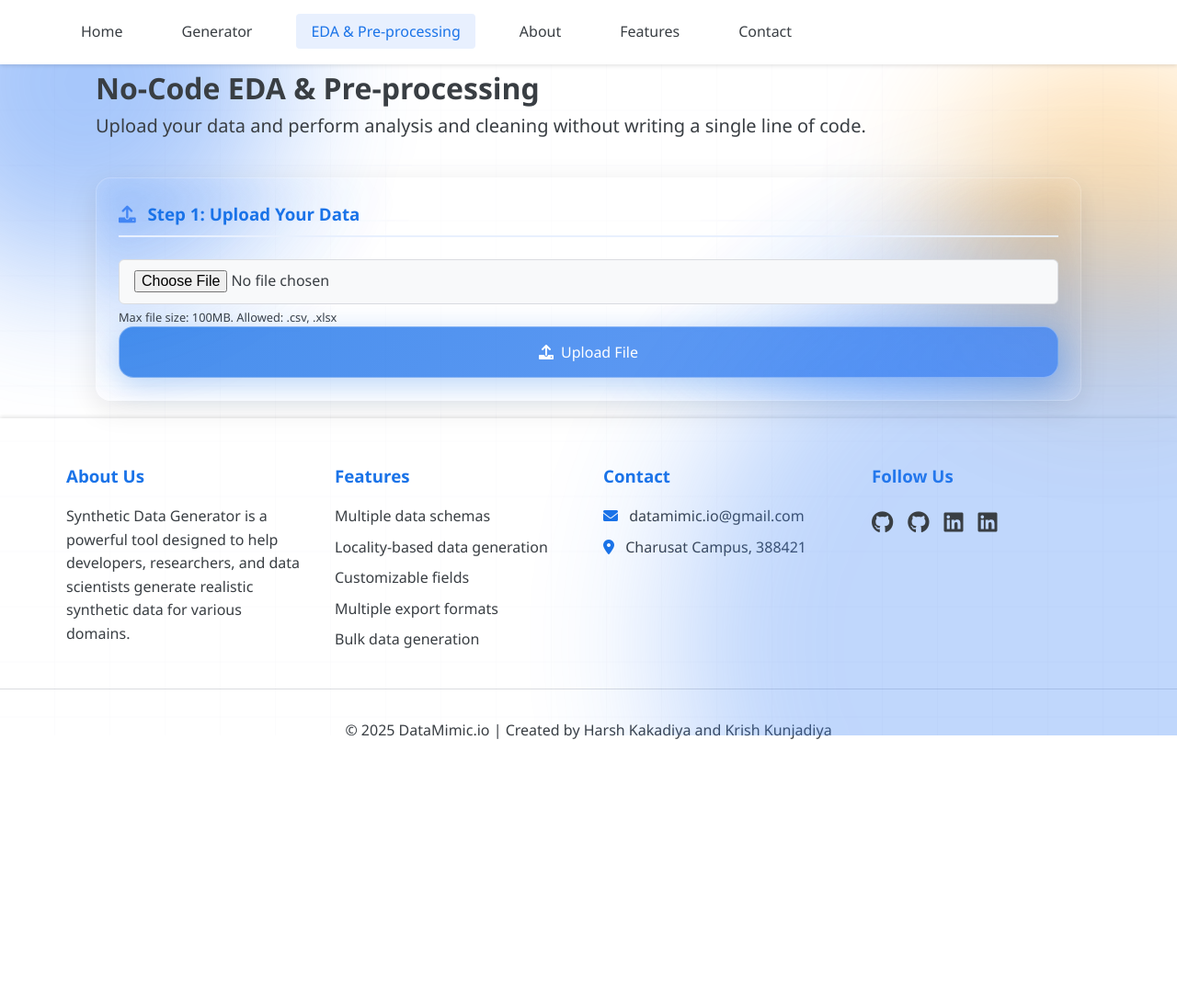
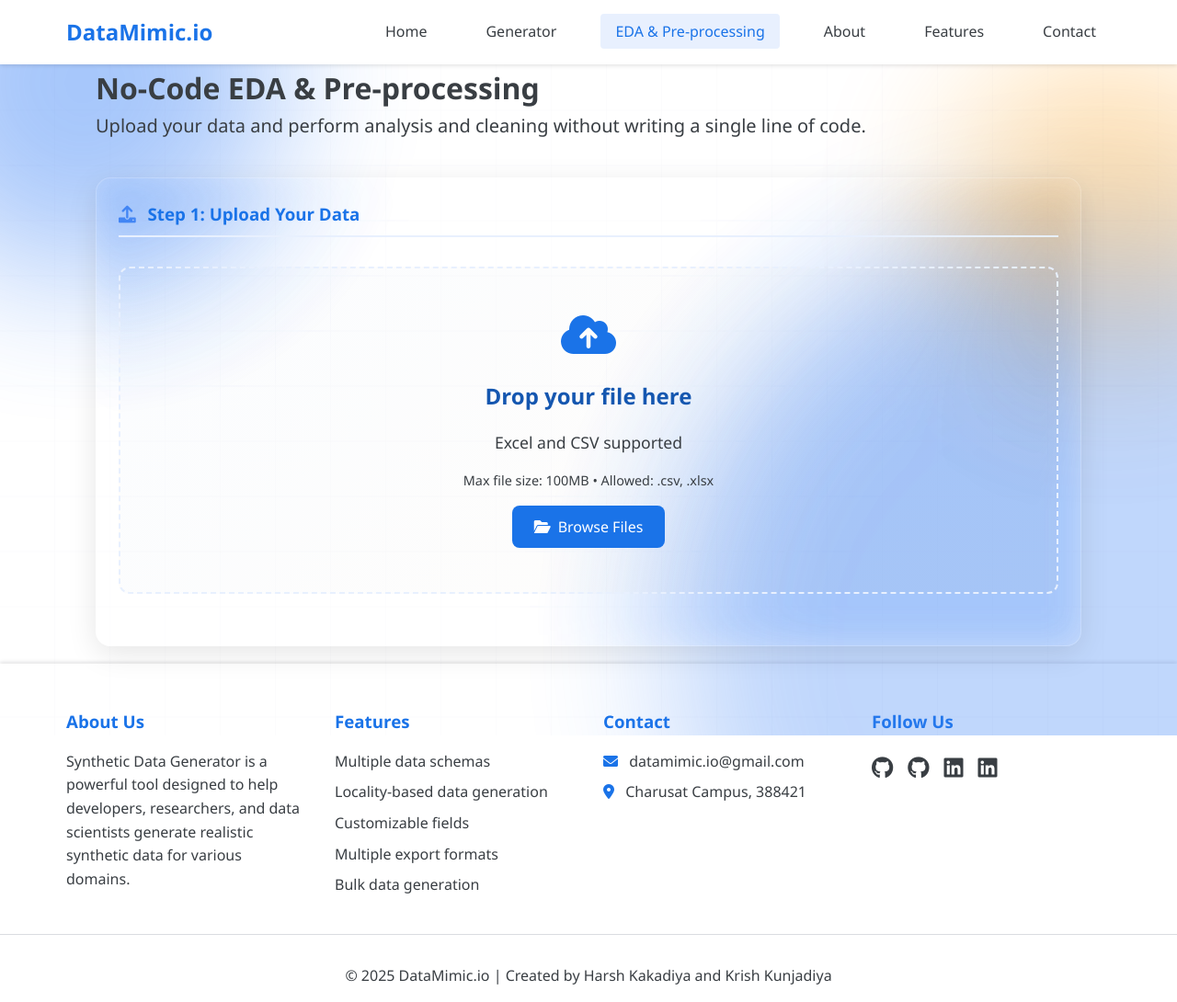
Before and after one commit to harsh-kakadiya1/DataMimic.io-Version2, a Flask app: page /eda in a window 1280 px wide. Shown: the whole page at 92% size. Before the commit the page ends 804 px from the top, so only its background shows below. Run offline with Flask 3, Linux system fonts and the light colour scheme.

Commit message:
some normal chnage

```diff
--- a/static/css/style.css
+++ b/static/css/style.css
@@ -1246,6 +1246,166 @@ select option:disabled {
 }
 
 /* Removed Plotting specific styles */
+
+/* File Upload Styles */
+.file-upload-container {
+    margin: 2rem 0;
+}
+
+.file-drop-zone {
+    border: 2px dashed var(--light-blue);
+    border-radius: 12px;
+    padding: 3rem 2rem;
+    text-align: center;
+    background: linear-gradient(135deg, rgba(26, 115, 232, 0.02) 0%, rgba(255, 152, 0, 0.02) 100%);
+    transition: all 0.3s ease;
+    position: relative;
+    min-height: 200px;
+    display: flex;
+    align-items: center;
+    justify-content: center;
+}
+
+.file-drop-zone:hover {
+    border-color: var(--primary-blue);
+    background: linear-gradient(135deg, rgba(26, 115, 232, 0.05) 0%, rgba(255, 152, 0, 0.05) 100%);
+    transform: translateY(-2px);
+    box-shadow: 0 8px 25px rgba(26, 115, 232, 0.1);
+}
+
+.file-drop-zone.drag-over {
+    border-color: var(--primary-blue);
+    background: linear-gradient(135deg, rgba(26, 115, 232, 0.1) 0%, rgba(255, 152, 0, 0.1) 100%);
+    transform: scale(1.02);
+}
+
+.file-drop-content {
+    display: flex;
+    flex-direction: column;
+    align-items: center;
+    gap: 1rem;
+}
+
+.upload-icon {
+    font-size: 3rem;
+    color: var(--primary-blue);
+    margin-bottom: 0.5rem;
+}
+
+.file-drop-content h4 {
+    color: var(--dark-blue);
+    margin: 0;
+    font-size: 1.5rem;
+    font-weight: 600;
+}
+
+.upload-text {
+    color: var(--gray);
+    font-size: 1.1rem;
+    margin: 0;
+}
+
+.upload-info {
+    color: var(--light-gray);
+    font-size: 0.9rem;
+    margin: 0;
+}
+
+.browse-btn {
+    background: var(--primary-blue);
+    color: white;
+    border: none;
+    padding: 0.75rem 1.5rem;
+    border-radius: 8px;
+    font-size: 1rem;
+    font-weight: 500;
+    cursor: pointer;
+    transition: all 0.3s ease;
+    display: flex;
+    align-items: center;
+    gap: 0.5rem;
+}
+
+.browse-btn:hover {
+    background: var(--secondary-blue);
+    transform: translateY(-2px);
+    box-shadow: 0 4px 15px rgba(26, 115, 232, 0.3);
+}
+
+.file-preview {
+    position: absolute;
+    top: 0;
+    left: 0;
+    right: 0;
+    bottom: 0;
+    background: white;
+    border-radius: 10px;
+    display: flex;
+    align-items: center;
+    justify-content: center;
+    border: 2px solid var(--primary-blue);
+}
+
+.file-info {
+    display: flex;
+    align-items: center;
+    gap: 1rem;
+    padding: 1rem;
+    background: rgba(26, 115, 232, 0.05);
+    border-radius: 8px;
+    min-width: 300px;
+}
+
+.file-icon {
+    font-size: 2rem;
+    color: var(--primary-blue);
+}
+
+.file-details {
+    flex: 1;
+    display: flex;
+    flex-direction: column;
+    gap: 0.25rem;
+}
+
+.file-name {
+    font-weight: 600;
+    color: var(--dark-blue);
+    font-size: 1rem;
+}
+
+.file-size {
+    color: var(--gray);
+    font-size: 0.9rem;
+}
+
+.remove-file-btn {
+    background: #dc3545;
+    color: white;
+    border: none;
+    width: 32px;
+    height: 32px;
+    border-radius: 50%;
+    cursor: pointer;
+    display: flex;
+    align-items: center;
+    justify-content: center;
+    transition: all 0.3s ease;
+}
+
+.remove-file-btn:hover {
+    background: #c82333;
+    transform: scale(1.1);
+}
+
+#uploadSubmitBtn {
+    margin-top: 1rem;
+    width: 100%;
+    max-width: 300px;
+    margin-left: auto;
+    margin-right: auto;
+    display: block;
+}
 
 /* Hero Section Styles */
 .hero-section {
--- a/static/js/eda.js
+++ b/static/js/eda.js
@@ -1,6 +1,13 @@
 document.addEventListener('DOMContentLoaded', () => {
     const uploadForm = document.getElementById('uploadForm');
     const fileUploadInput = document.getElementById('fileUpload');
+    const fileDropZone = document.getElementById('fileDropZone');
+    const browseBtn = document.getElementById('browseBtn');
+    const filePreview = document.getElementById('filePreview');
+    const fileName = document.getElementById('fileName');
+    const fileSize = document.getElementById('fileSize');
+    const removeFileBtn = document.getElementById('removeFileBtn');
+    const uploadSubmitBtn = document.getElementById('uploadSubmitBtn');
     const edaLoading = document.getElementById('eda-loading');
     const edaResults = document.getElementById('eda-results');
     const edaTotalRows = document.getElementById('eda-total-rows');
@@ -32,6 +39,104 @@ document.addEventListener('DOMContentLoaded', () => {
 
     let chartInstance = null;
     let currentDfId = null;
+
+    // File Upload Functionality
+    function validateFile(file) {
+        const maxSize = 100 * 1024 * 1024; // 100MB in bytes
+        const allowedTypes = ['.csv', '.xlsx'];
+        const fileExtension = '.' + file.name.split('.').pop().toLowerCase();
+
+        if (!allowedTypes.includes(fileExtension)) {
+            showFlashMessage('Invalid file type. Only CSV and XLSX files are allowed.', 'error');
+            return false;
+        }
+
+        if (file.size > maxSize) {
+            showFlashMessage('File size exceeds 100MB limit. Please choose a smaller file.', 'error');
+            return false;
+        }
+
+        return true;
+    }
+
+    function formatFileSize(bytes) {
+        if (bytes === 0) return '0 Bytes';
+        const k = 1024;
+        const sizes = ['Bytes', 'KB', 'MB', 'GB'];
+        const i = Math.floor(Math.log(bytes) / Math.log(k));
+        return parseFloat((bytes / Math.pow(k, i)).toFixed(2)) + ' ' + sizes[i];
+    }
+
+    function showFilePreview(file) {
+        fileName.textContent = file.name;
+        fileSize.textContent = formatFileSize(file.size);
+
+        // Update file icon based on file type
+        const fileIcon = document.querySelector('.file-icon');
+        if (file.name.toLowerCase().endsWith('.csv')) {
+            fileIcon.className = 'fas fa-file-csv file-icon';
+        } else {
+            fileIcon.className = 'fas fa-file-excel file-icon';
+        }
+
+        fileDropZone.querySelector('.file-drop-content').style.display = 'none';
+        filePreview.style.display = 'flex';
+        uploadSubmitBtn.style.display = 'block';
+    }
+
+    function hideFilePreview() {
+        fileDropZone.querySelector('.file-drop-content').style.display = 'flex';
+        filePreview.style.display = 'none';
+        uploadSubmitBtn.style.display = 'none';
+        fileUploadInput.value = '';
+    }
+
+    // Browse button click handler
+    browseBtn.addEventListener('click', () => {
+        fileUploadInput.click();
+    });
+
+    // File input change handler
+    fileUploadInput.addEventListener('change', (e) => {
+        const file = e.target.files[0];
+        if (file && validateFile(file)) {
+            showFilePreview(file);
+        } else {
+            hideFilePreview();
+        }
+    });
+
+    // Remove file button handler
+    removeFileBtn.addEventListener('click', () => {
+        hideFilePreview();
+    });
+
+    // Drag and drop handlers
+    fileDropZone.addEventListener('dragover', (e) => {
+        e.preventDefault();
+        fileDropZone.classList.add('drag-over');
+    });
+
+    fileDropZone.addEventListener('dragleave', (e) => {
+        e.preventDefault();
+        if (!fileDropZone.contains(e.relatedTarget)) {
+            fileDropZone.classList.remove('drag-over');
+        }
+    });
+
+    fileDropZone.addEventListener('drop', (e) => {
+        e.preventDefault();
+        fileDropZone.classList.remove('drag-over');
+
+        const files = e.dataTransfer.files;
+        if (files.length > 0) {
+            const file = files[0];
+            if (validateFile(file)) {
+                fileUploadInput.files = files;
+                showFilePreview(file);
+            }
+        }
+    });
 
     // Chart functionality
     function updateChartColumnSelectors() {
--- a/templates/base.html
+++ b/templates/base.html
@@ -4,6 +4,7 @@
     <meta charset="UTF-8">
     <meta name="viewport" content="width=device-width, initial-scale=1.0">
     <title>DataMimic.io - {% block title %}{% endblock %}</title>
+    <link rel="icon" type="image/svg+xml" href="{{ url_for('static', filename='images/favicon.svg') }}">
     <link rel="stylesheet" href="https://cdnjs.cloudflare.com/ajax/libs/font-awesome/6.0.0/css/all.min.css">
     <link rel="stylesheet" href="{{ url_for('static', filename='css/style.css') }}">
 
@@ -184,6 +185,9 @@
     <div class="site-bg-grid"></div>
     <header class="main-header">
         <div class="header-content">
+            <div class="logo">
+                <h1>DataMimic.io</h1>
+            </div>
             <nav class="main-nav">
                 <ul>
                     {# Dynamic active class based on current Flask endpoint #}
--- a/templates/eda.html
+++ b/templates/eda.html
@@ -19,9 +19,35 @@
         <div class="form-group">
             <h3><i class="fas fa-upload"></i> Step 1: Upload Your Data</h3>
             <form id="uploadForm" action="{{ url_for('upload_eda_file') }}" method="POST" enctype="multipart/form-data">
-                <input class="form-control" type="file" id="fileUpload" name="file" accept=".csv, .xlsx" required>
-                <p class="help-text">Max file size: 100MB. Allowed: .csv, .xlsx</p>
-                <button type="submit" class="generate-btn"><i class="fas fa-upload"></i> Upload File</button>
+                <div class="file-upload-container">
+                    <div class="file-drop-zone" id="fileDropZone">
+                        <div class="file-drop-content">
+                            <i class="fas fa-cloud-upload-alt upload-icon"></i>
+                            <h4>Drop your file here</h4>
+                            <p class="upload-text">Excel and CSV supported</p>
+                            <p class="upload-info">Max file size: 100MB • Allowed: .csv, .xlsx</p>
+                            <button type="button" class="browse-btn" id="browseBtn">
+                                <i class="fas fa-folder-open"></i> Browse Files
+                            </button>
+                        </div>
+                        <div class="file-preview" id="filePreview" style="display: none;">
+                            <div class="file-info">
+                                <i class="fas fa-file-excel file-icon"></i>
+                                <div class="file-details">
+                                    <span class="file-name" id="fileName"></span>
+                                    <span class="file-size" id="fileSize"></span>
+                                </div>
+                                <button type="button" class="remove-file-btn" id="removeFileBtn">
+                                    <i class="fas fa-times"></i>
+                                </button>
+                            </div>
+                        </div>
+                    </div>
+                    <input type="file" id="fileUpload" name="file" accept=".csv,.xlsx" required style="display: none;">
+                </div>
+                <button type="submit" class="generate-btn" id="uploadSubmitBtn" style="display: none;">
+                    <i class="fas fa-upload"></i> Upload File
+                </button>
             </form>
         </div>
 
@@ -78,7 +104,7 @@
             <div class="form-group">
                 <h3><i class="fas fa-columns"></i> Step 4: Column Analysis</h3>
                 <div class="table-container">
-                    <table id="columnDetailsTable">
+                    <table id="columnDetailsTable" class="table table-striped table-bordered">
                         <thead>
                             <tr>
                                 <th>Column Name</th>
@@ -222,7 +248,7 @@
             </div>
 
             <!-- Step 7: Download Processed Data -->
-            <div class="form-group">
+            <div class="form-group" style="margin-bottom: 0rem;">
                 <h3><i class="fas fa-download"></i> Step 7: Download Processed Data</h3>
                 <div class="text-center">
                     <div class="button-group justify-content-center">
```
